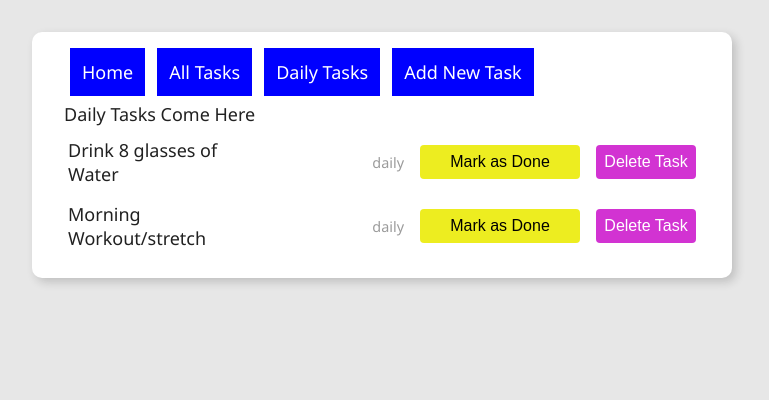
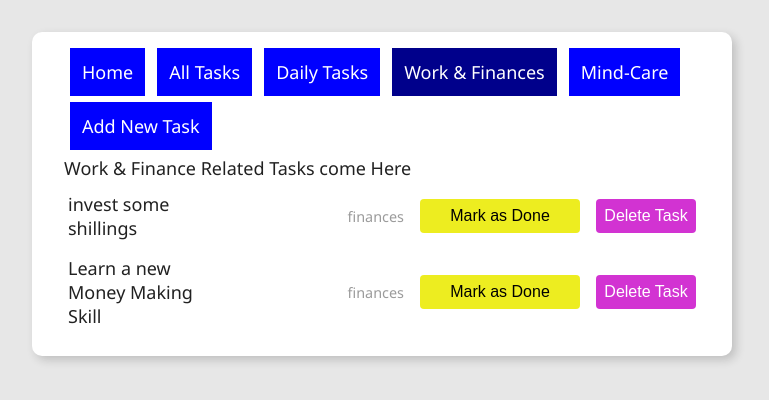
Before and after one commit to dennis-mburu/phase-2-project-categorized-to-do-list, a React (Create React App) app: page /finances in a window 1280 px wide. Shown: the top 400 px of the page, without its empty margins (258-1027 px from the left). Built offline with nearby package versions, Linux system fonts and the light colour scheme; data requests are answered from the project's data file.

Commit message:
Added Finance and MindCare Component

```diff
--- a/db.json
+++ b/db.json
@@ -37,10 +37,10 @@
       "id": 6
     },
     {
-      "task": "Learn a new skill",
+      "task": "Learn a new Money Making Skill",
       "category": "finances",
       "isDone": false,
-      "id": 7
+      "id": 8
     }
   ]
 }
--- a/src/components/App.js
+++ b/src/components/App.js
@@ -6,6 +6,8 @@ import "../App.css"
 import { Route, Switch } from "react-router-dom";
 import AddTaskForm from "./AddTaskForm";
 import Daily from "./Daily";
+import Finances from "./Finances";
+import MindCare from "./MindCare";
 
 
 function App (){
@@ -49,19 +51,36 @@ function App (){
         <Route exact path="/">
           <Home />
         </Route>
+
         <Route exact path="/all-tasks">
           <AllTasks allTodos={todos}
           onUpdateTask={handleUpdateTask}
           onDeleteTask={handleDeletedTask}  />
         </Route>
+
         <Route exact path="/add-task">
           <AddTaskForm onAddTask={handleAddTask}/>
         </Route>
-        <Route>
-          <Daily exact path="/daily"
+
+        <Route exact path="/daily">
+          <Daily
           allTodos={todos}
           onUpdateTask={handleUpdateTask}
           onDeleteTask={handleDeletedTask} />
+        </Route>
+
+        <Route exact path="/finances">
+          <Finances
+          allTodos={todos}
+          onUpdateTask={handleUpdateTask}
+          onDeleteTask={handleDeletedTask} />
+        </Route>
+
+        <Route exact path="/mind-care">
+          <MindCare
+          allTodos={todos}
+          onUpdateTask={handleUpdateTask}
+          onDeleteTask={handleDeletedTask}            />
         </Route>
       </Switch>
 
--- a/src/components/Daily.js
+++ b/src/components/Daily.js
@@ -4,7 +4,7 @@ import Tasks from "./Tasks";
 function Daily({allTodos, onUpdateTask, onDeleteTask}){
     // console.log(todos)
     const dailyTodos = allTodos.filter(item => item.category === "daily")
-    console.log(dailyTodos)
+    // console.log(dailyTodos)
 
     return (
         <div className="ShoppingList">
--- /dev/null
+++ b/src/components/Finances.js
@@ -0,0 +1,24 @@
+import React from "react";
+import Tasks from "./Tasks";
+
+function Finances ({allTodos, onUpdateTask, onDeleteTask}) {
+
+
+    const workTasks = allTodos.filter(item => item.category === "finances")
+    // console.log(workTasks)
+
+
+    return (
+        <div className="ShoppingList">
+            <p>Work & Finance Related Tasks come Here</p>
+            <ul className="Items">{workTasks.map(item => <Tasks
+            key={item.id}
+            onUpdateTask={onUpdateTask}
+            onDeleteTask={onDeleteTask}
+            item={item}/>)}
+            </ul>
+        </div>
+    )
+}
+
+export default Finances;
--- /dev/null
+++ b/src/components/MindCare.js
@@ -0,0 +1,21 @@
+import React from "react"
+import Tasks from "./Tasks"
+
+function MindCare ({allTodos, onUpdateTask, onDeleteTask}){
+
+    const mindTasks = allTodos.filter(item => item.category === "mind-care")
+
+
+    return (
+        <div className="ShoppingList">
+            <p>Mind-care, Recreational Tasks Come Here</p>
+            <ul className="Items">{mindTasks.map(item => <Tasks
+            key={item.id}
+            onUpdateTask={onUpdateTask}
+            onDeleteTask={onDeleteTask}
+            item={item}/>)}
+            </ul>
+        </div>
+    )
+}
+export default MindCare
--- a/src/components/NavBar.js
+++ b/src/components/NavBar.js
@@ -23,6 +23,7 @@ function NavBar() {
       >
         Home
       </NavLink>
+
       <NavLink
         to="/all-tasks"
         exact
@@ -46,6 +47,28 @@ function NavBar() {
       </NavLink>
 
       <NavLink
+        to="/finances"
+        exact
+        style={linkStyles}
+        activeStyle={{
+          background: "darkblue",
+        }}
+      >
+        Work & Finances
+      </NavLink>
+
+      <NavLink
+        to="/mind-care"
+        exact
+        style={linkStyles}
+        activeStyle={{
+          background: "darkblue",
+        }}
+      >
+        Mind-Care
+      </NavLink>
+
+      <NavLink
         to="/add-task"
         exact
         style={linkStyles}
```
